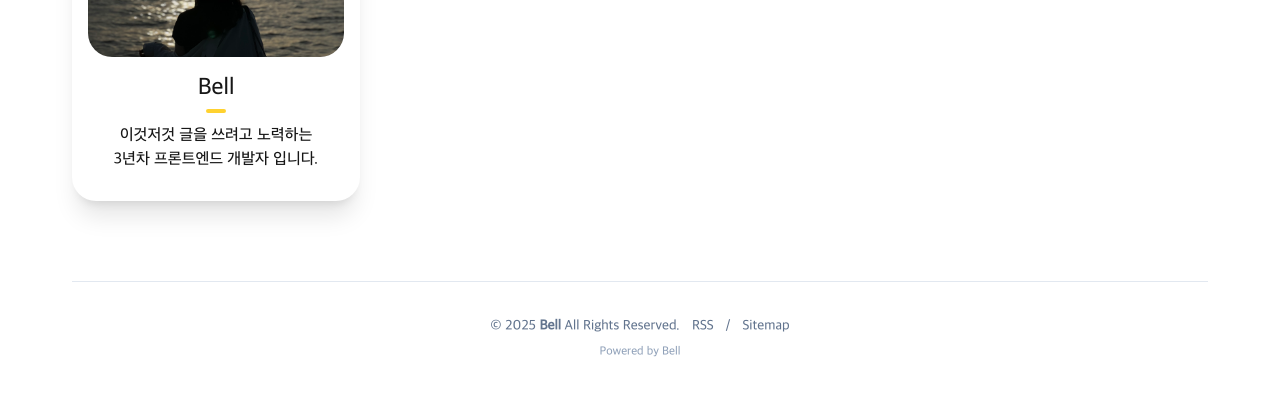
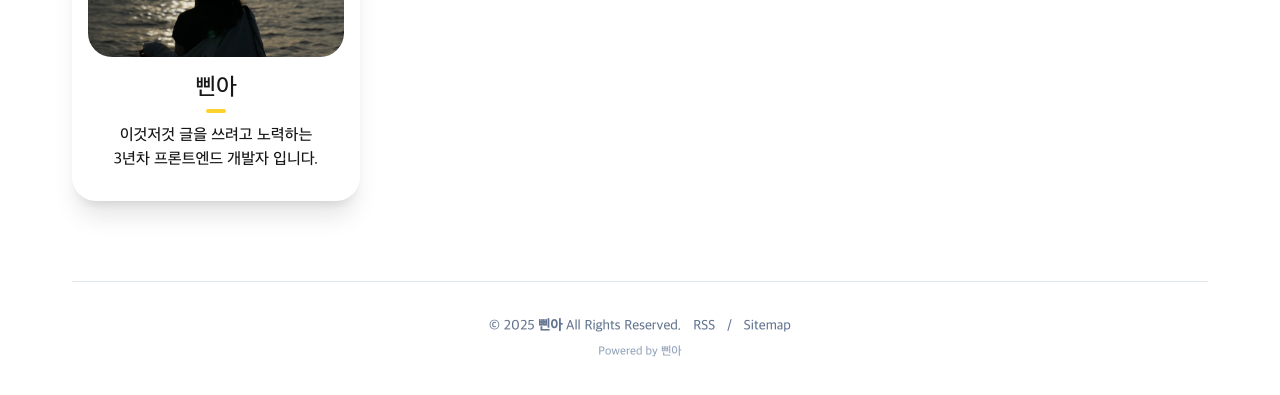
Before and after one commit to bbinya1224/bbinya1224.github.io, a Next.js app: page /blog in a window 1280 px wide. Shown: the part 303-698 px from the top of the page. Built offline with nearby package versions, Linux system fonts and the light colour scheme.

Commit message:
이름 수정

```diff
--- a/app/layout.tsx
+++ b/app/layout.tsx
@@ -13,8 +13,8 @@ const RootLayout = ({ children }: { children: ReactNode }) => {
 };
 
 export const metadata: Metadata = {
-  title: "Bell's Blog",
-  description: "프론트엔드 개발자 Bell 기술 블로그",
+  title: "삔아's Blog",
+  description: "프론트엔드 개발자 삔아 기술 블로그",
 };
 
 export default RootLayout;
--- a/src/app/scripts/generate-rss.js
+++ b/src/app/scripts/generate-rss.js
@@ -8,8 +8,8 @@ const postsDirectory = path.join(process.cwd(), "posts");
 
 function generateRSSFeed() {
   const feed = new RSS({
-    title: "Bell's Blog",
-    description: "프론트엔드 개발자 Bell의 기술 블로그",
+    title: "삔아's Blog",
+    description: "프론트엔드 개발자 삔아의 기술 블로그",
     site_url,
     feed_url: `${site_url}/rss.xml`,
     language: "ko",
--- a/src/widgets/footer/ui/Footer.tsx
+++ b/src/widgets/footer/ui/Footer.tsx
@@ -3,7 +3,7 @@ const Footer = () => {
     <footer className="mx-4 mt-20 border-t border-slate-200 py-8 text-center text-sm text-slate-500 dark:border-slate-700 dark:text-slate-400">
       <div className="mb-1 flex flex-row items-center justify-center gap-3">
         <p>
-          © 2025 <span className="font-semibold">Bell </span> All Rights
+          © 2025 <span className="font-semibold">삔아 </span> All Rights
           Reserved.
         </p>
         <p className="flex justify-center gap-3 text-xs md:text-sm">
@@ -21,7 +21,7 @@ const Footer = () => {
       </div>
 
       <p className="mt-2 text-xs text-slate-400 dark:text-slate-500">
-        Powered by Bell
+        Powered by 삔아
       </p>
     </footer>
   );
--- a/src/widgets/sidebar/ui/Profile.tsx
+++ b/src/widgets/sidebar/ui/Profile.tsx
@@ -12,7 +12,7 @@ const Profile = () => {
         />
       </div>
       <div className="mt-3">
-        <span className="text-2xl">Bell</span>
+        <span className="text-2xl">삔아</span>
       </div>
       <div className="mx-auto my-2 h-1 w-5 rounded-full bg-amber-300 transition"></div>
 
```
Also changed, not shown: 1 other file (tests, documents, lock files or other folders).
